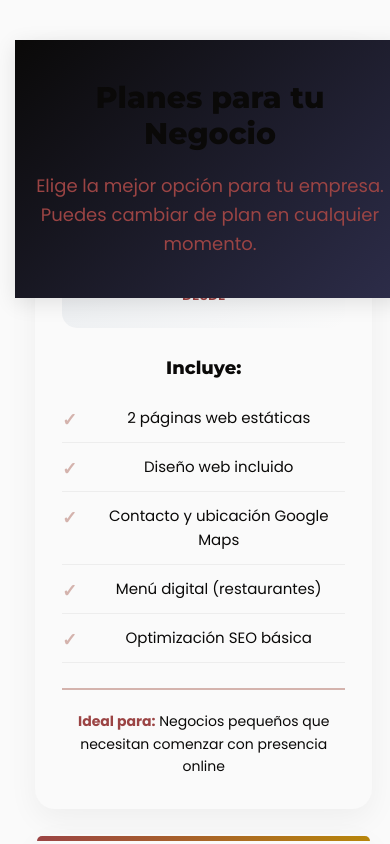
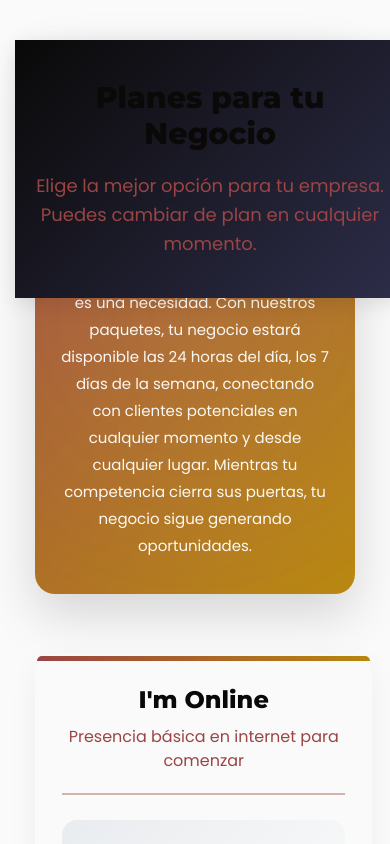
Before and after one commit to SIEMPREGABO/alexandria, a React (Create React App) app: page /ss in a window 390 px wide. Shown: the top 844 px of the page. Built offline with nearby package versions, Linux system fonts and the light colour scheme.

Commit message:
Add presentation section with slogan to SS view
Co-authored-by: SIEMPREGABO <95252124+SIEMPREGABO@users.noreply.github.com>

```diff
--- a/src/css/SS.css
+++ b/src/css/SS.css
@@ -26,6 +26,68 @@
   color: var(--primary);
   max-width: 800px;
   margin: 0 auto;
+}
+
+/* Presentación Paquetes */
+.presentacion-paquetes {
+  max-width: 1200px;
+  margin: 0 auto 60px;
+  padding: 0 20px;
+}
+
+.presentacion-content {
+  background: linear-gradient(135deg, var(--primary), var(--secondary));
+  border-radius: 25px;
+  padding: 60px 50px;
+  box-shadow: 0 20px 50px rgba(0, 0, 0, 0.15);
+  text-align: center;
+  position: relative;
+  overflow: hidden;
+}
+
+.presentacion-content::before {
+  content: '';
+  position: absolute;
+  top: -50%;
+  right: -50%;
+  width: 200%;
+  height: 200%;
+  background: radial-gradient(circle, rgba(255, 255, 255, 0.1) 0%, transparent 70%);
+  animation: pulse 15s ease-in-out infinite;
+}
+
+@keyframes pulse {
+  0%, 100% {
+    transform: scale(1);
+    opacity: 0.5;
+  }
+  50% {
+    transform: scale(1.1);
+    opacity: 0.8;
+  }
+}
+
+.presentacion-slogan {
+  font-size: 42px;
+  font-weight: 900;
+  color: white;
+  margin-bottom: 25px;
+  font-family: 'Montserrat', sans-serif;
+  line-height: 1.3;
+  text-shadow: 2px 2px 4px rgba(0, 0, 0, 0.2);
+  position: relative;
+  z-index: 1;
+}
+
+.presentacion-descripcion {
+  font-size: 18px;
+  color: rgba(255, 255, 255, 0.95);
+  line-height: 1.8;
+  max-width: 900px;
+  margin: 0 auto;
+  font-weight: 400;
+  position: relative;
+  z-index: 1;
 }
 
 /* Planes Container */
@@ -316,6 +378,18 @@
     font-size: 40px;
   }
 
+  .presentacion-slogan {
+    font-size: 36px;
+  }
+
+  .presentacion-descripcion {
+    font-size: 17px;
+  }
+
+  .presentacion-content {
+    padding: 50px 40px;
+  }
+
   .planes-container {
     grid-template-columns: repeat(auto-fit, minmax(280px, 1fr));
   }
@@ -332,6 +406,19 @@
 
   .planes-header .subtitle {
     font-size: 18px;
+  }
+
+  .presentacion-content {
+    padding: 40px 30px;
+    border-radius: 20px;
+  }
+
+  .presentacion-slogan {
+    font-size: 30px;
+  }
+
+  .presentacion-descripcion {
+    font-size: 16px;
   }
 
   .planes-container {
@@ -371,6 +458,18 @@
     font-size: 30px;
   }
 
+  .presentacion-content {
+    padding: 35px 25px;
+  }
+
+  .presentacion-slogan {
+    font-size: 26px;
+  }
+
+  .presentacion-descripcion {
+    font-size: 15px;
+  }
+
   .plan-header h3 {
     font-size: 24px;
   }
--- a/src/pages/SS.js
+++ b/src/pages/SS.js
@@ -61,6 +61,20 @@ const SS = () => {
         <h1>Planes para tu Negocio</h1>
         <p className="subtitle">Elige la mejor opción para tu empresa. Puedes cambiar de plan en cualquier momento.</p>
       </header>
+
+      <div className="presentacion-paquetes">
+        <div className="presentacion-content">
+          <h2 className="presentacion-slogan">
+            Tu negocio visible 24/7, alcanzando clientes mientras duermes
+          </h2>
+          <p className="presentacion-descripcion">
+            En el mundo digital de hoy, tener presencia en internet no es un lujo, es una necesidad.
+            Con nuestros paquetes, tu negocio estará disponible las 24 horas del día, los 7 días de la semana,
+            conectando con clientes potenciales en cualquier momento y desde cualquier lugar.
+            Mientras tu competencia cierra sus puertas, tu negocio sigue generando oportunidades.
+          </p>
+        </div>
+      </div>
 
       <div className="planes-container">
         {planes.map((plan, index) => (
```
